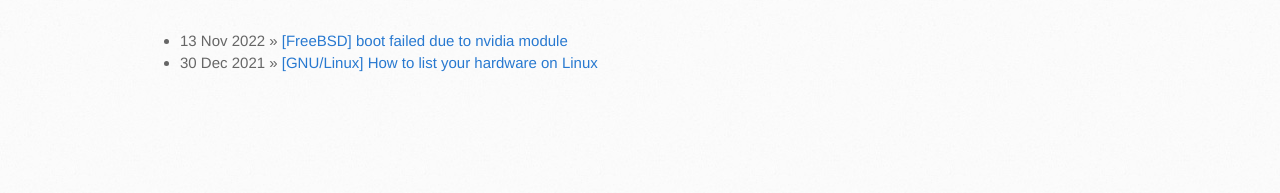
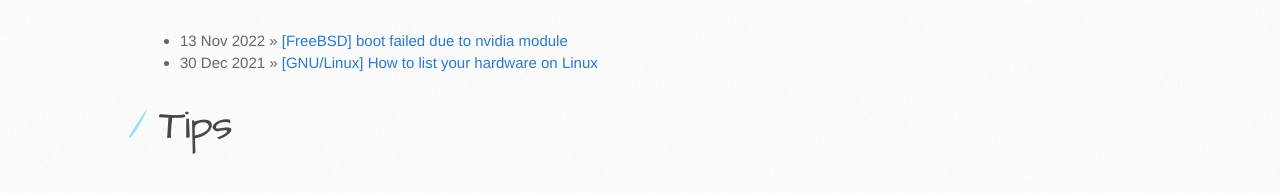
Before and after one commit to nicolasdupouy/nicolasdupouy.github.io, a Jekyll site: the page built from index.html, in a window 1280 px wide. Shown: the part 302-495 px from the top of the page. Built offline with Jekyll 4.4.1, drawn with Linux system fonts in a browser that asks for light colours.

Commit message:
feat: create a tips section

```diff
--- a/_layouts/blog.html
+++ b/_layouts/blog.html
@@ -5,7 +5,18 @@
     <h1>Articles</h1>
     <ul class="posts">
         {% for post in site.posts %}
+        {% if post.type == "ARTICLE" %}
         <li><span>{{ post.date | date_to_string }}</span> &raquo; <a href="{{ site.baseurl }}{{ post.url }}">{{ post.title }}</a></li>
+        {% endif %}
+        {% endfor %}
+    </ul>
+
+    <h1>Tips</h1>
+    <ul class="posts">
+        {% for post in site.posts %}
+        {% if post.type == "TIP" %}
+        <li><span>{{ post.date | date_to_string }}</span> &raquo; <a href="{{ site.baseurl }}{{ post.url }}">{{ post.title }}</a></li>
+        {% endif %}
         {% endfor %}
     </ul>
 </div>
--- a/_layouts/default.html
+++ b/_layouts/default.html
@@ -11,9 +11,7 @@
 <div id="content-wrapper">
     <div class="inner clearfix">
         <section id="main-content">
-
             {{ content }}
-
         </section>
         <!-- TODO: Find something to display or remove it -->
         <!--<aside id="sidebar">
--- a/_posts/2021-12-30-how-to-list-your-hardware-on-Linux.markdown
+++ b/_posts/2021-12-30-ARTICLE_how-to-list-your-hardware-on-Linux.markdown
@@ -1,6 +1,7 @@
 ---
 layout:             post
 title:              "[GNU/Linux] How to list your hardware on Linux"
+type:               "ARTICLE"
 date-publication:   2021-12-30 10:00:00 +0200
 categories:         gnu linux hardware terminal command line lsblk blkid lshw
 permalink:          /2021-12-30-how-to-list-your-hardware-on-Linux/
```
Also changed, not shown: _layouts/tip.html (added, +7 -0 lines), _posts/2022-11-13-ARTICLE_FreeBSD-boot-failed-due-to-nvidia-module.md (renamed from _posts/2022-11-13-FreeBSD-boot-failed-due-to-nvidia-module.md, +1 -0 lines).
